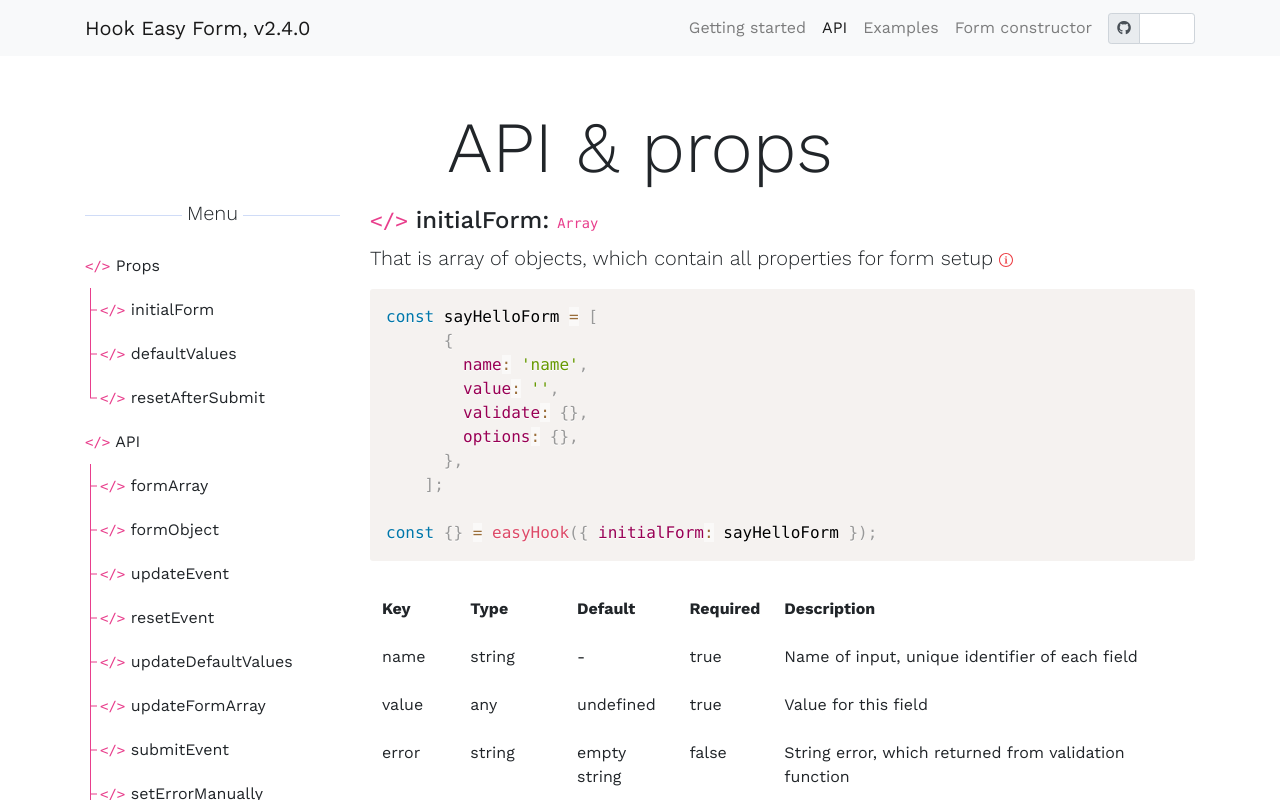
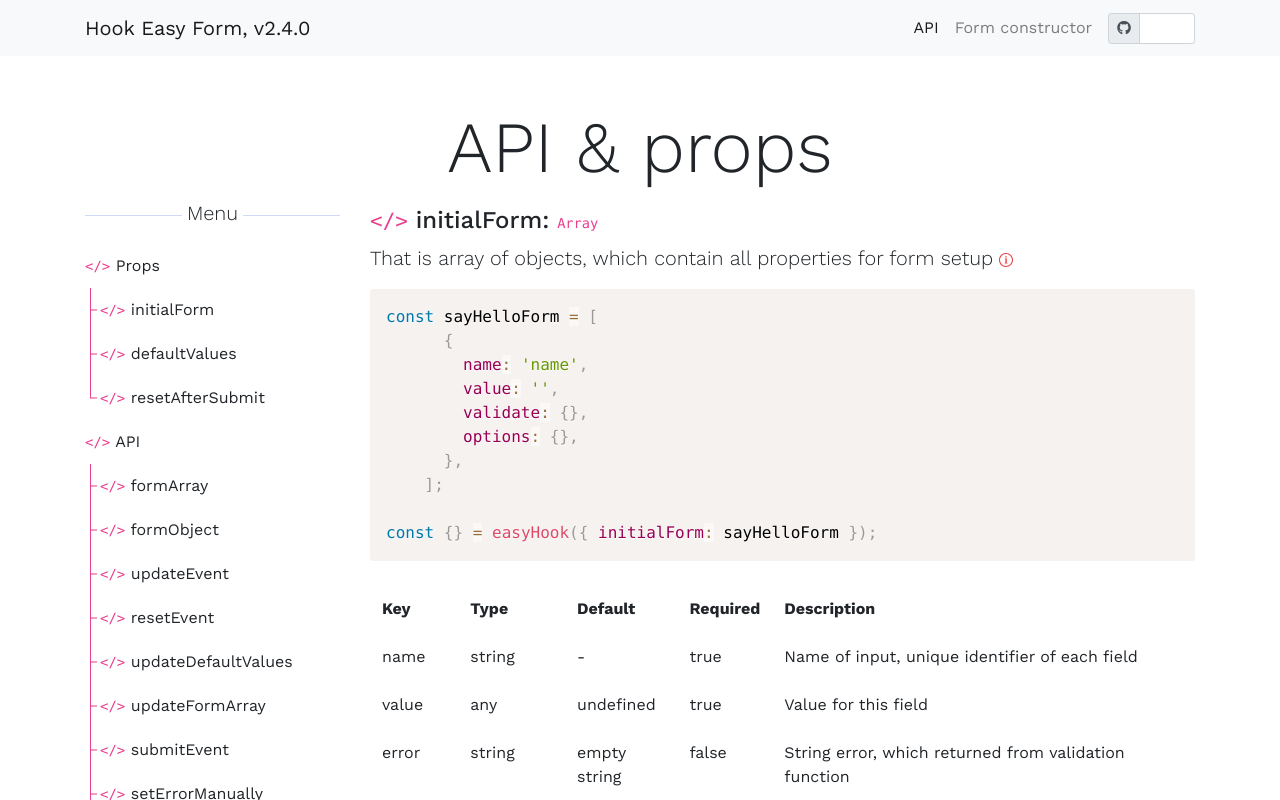
Before and after one commit to EntonyStark/hook-forms, a Next.js app: page /docs in a window 1280 px wide. Shown: the top 800 px of the page. Built offline with nearby package versions, Linux system fonts and the light colour scheme; no server answers.

Commit message:
master rm empty links

```diff
--- a/components/header/header.js
+++ b/components/header/header.js
@@ -5,16 +5,15 @@ import { getPackageVersion } from '../../utils/getPackageVersion';
 import { URLS, packageTitle } from '../../constants';
 
 const navItems = [
-  {
-    id: 'get-started', title: 'Getting started', link: URLS.getStarted,
-  },
+  // {
+  //   id: 'get-started', title: 'Getting started', link: URLS.getStarted,
+  // },
   {
     id: 'doc', title: 'API', link: URLS.api,
   },
-
-  {
-    id: 'examples', title: 'Examples', link: URLS.examples.simple,
-  },
+  // {
+  //   id: 'examples', title: 'Examples', link: URLS.examples.simple,
+  // },
   {
     id: 'constructor', title: 'Form constructor', link: URLS.constructor,
   },
--- a/components/navigation/navigation.js
+++ b/components/navigation/navigation.js
@@ -1,3 +1,4 @@
+/* eslint-disable jsx-a11y/no-noninteractive-element-interactions */
 import { TextWithLines } from '../typography/text-with-lines';
 
 import { classNames } from '../../utils/classNames';
@@ -27,7 +28,6 @@ export const Navigation = ({ navigation }) => {
                 [styles['navigation__item--last']]: el.last,
               })}
               onClick={scrollTo.bind(null, el.anchor)}
-              role="link"
             >
               <code>&lt;/&gt;</code> <span>{el.text}</span>
             </li>
```
